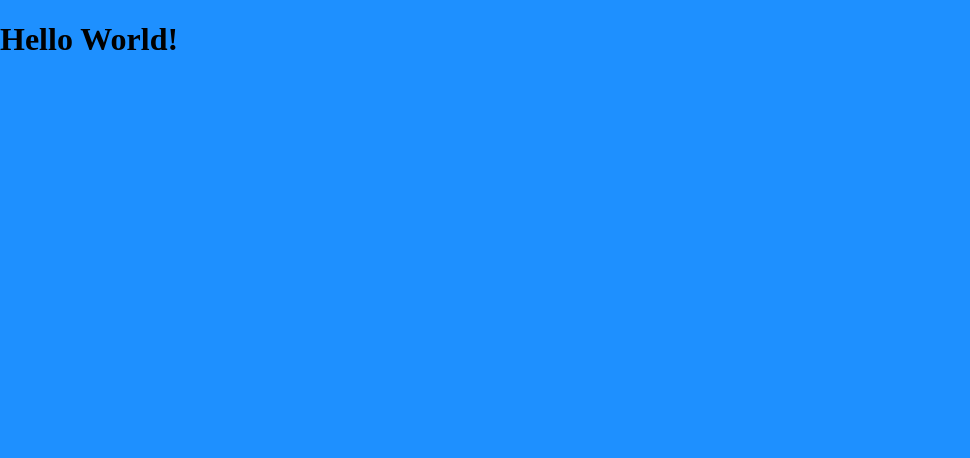
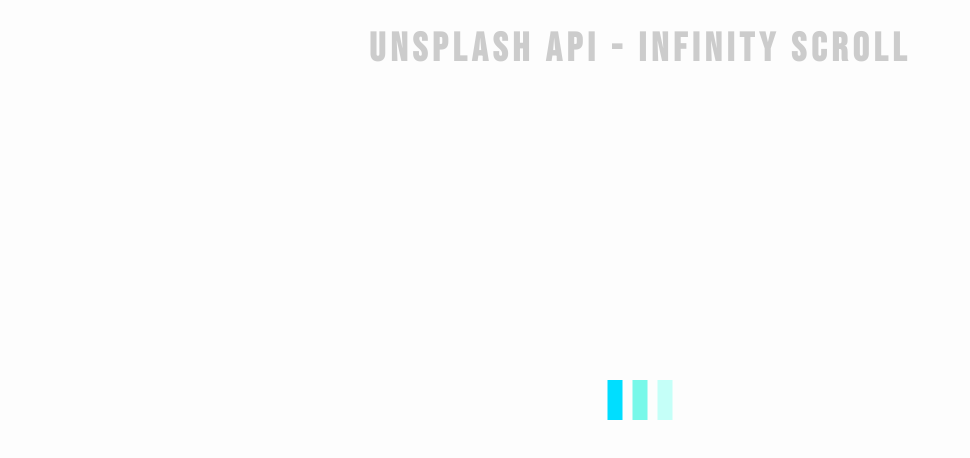
Before and after one commit to ahallam75/infinity-scroll, a plain HTML site: page index.html in a window 1280 px wide. Shown: the whole page, without its empty margins (0-970 px from the left). Drawn offline with Linux system fonts and the light colour scheme.

Commit message:
Loader setup

```diff
--- a/index.html
+++ b/index.html
@@ -9,14 +9,15 @@
       type="image/png"
       href="http://www.google.com/s2/u/0/favicons?domain=jacinto.design"
     />
-    <link
-      rel="stylesheet"
-      href="https://cdnjs.cloudflare.com/ajax/libs/font-awesome/5.14.0/css/all.min.css"
-    />
     <link rel="stylesheet" href="style.css" />
   </head>
   <body>
-    <h1>Hello World!</h1>
+    <!-- Title -->
+    <h1>Unsplash API - Infinity Scroll</h1>
+    <!-- Loader -->
+    <loader class="loader" id="loader">
+      <img src="loader.svg" alt="Loading">
+    </loader>
     <!-- Script -->
     <script src="script.js"></script>
   </body>
--- a/style.css
+++ b/style.css
@@ -1,9 +1,38 @@
+@import url('https://fonts.googleapis.com/css2?family=Bebas+Neue&display=swap');
+
 html {
   box-sizing: border-box;
 }
 
 body {
   margin: 0;
+  font-family: Bebas Neue, sans-serif;
+
   min-height: 100vh;
-  background-color: dodgerblue;
+  background-color: whitesmoke;
 }
+
+h1 {
+  text-align: center;
+  margin-top: 25px;
+  margin-bottom: 15px;
+  font-size: 40px;
+  letter-spacing: 5px;
+}
+
+/* Loader */
+.loader {
+  position: fixed;
+  top: 0;
+  bottom: 0;
+  left: 0;
+  right: 0;
+  background: rgba(255, 255, 255, 0.8);
+}
+
+.loader img {
+  position: fixed;
+  top: 50%;
+  left: 50%;
+  transform: translate(-50%, -50%);
+}
```
Also changed, not shown: loader.svg (added).
